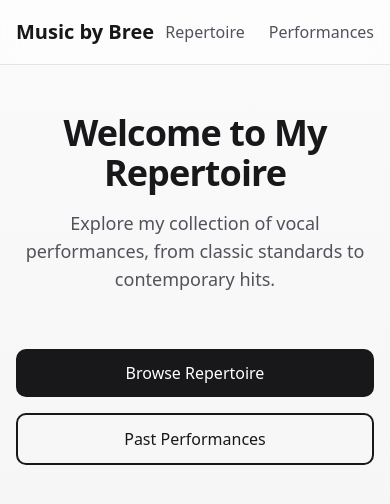
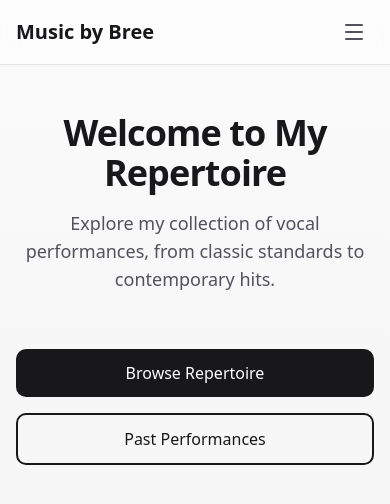
Before and after one commit to bchristie/musicbybree, a Next.js app: page / in a window 390 px wide. Shown: the top 504 px of the page. Built offline with nearby package versions, Linux system fonts and the light colour scheme.

Commit message:
Mobile menu

```diff
--- a/components/PublicHeader/index.tsx
+++ b/components/PublicHeader/index.tsx
@@ -2,39 +2,101 @@
 
 import Link from "next/link";
 import { usePathname } from "next/navigation";
+import { useState, useEffect } from "react";
+import { Menu, X } from "lucide-react";
 
 export function PublicHeader() {
   const pathname = usePathname();
+  const [isMenuOpen, setIsMenuOpen] = useState(false);
+
+  // Close menu when route changes
+  useEffect(() => {
+    setIsMenuOpen(false);
+  }, [pathname]);
+
+  // Prevent body scroll when menu is open
+  useEffect(() => {
+    if (isMenuOpen) {
+      document.body.style.overflow = "hidden";
+    } else {
+      document.body.style.overflow = "unset";
+    }
+    return () => {
+      document.body.style.overflow = "unset";
+    };
+  }, [isMenuOpen]);
+
+  const navLinks = [
+    { href: "/repertoire", label: "Repertoire" },
+    { href: "/performances", label: "Performances" },
+  ];
 
   return (
-    <header className="border-b border-zinc-200 dark:border-zinc-800 bg-white/50 dark:bg-zinc-950/50 backdrop-blur-sm sticky top-0 z-10">
+    <>
+      <header className="border-b border-zinc-200 dark:border-zinc-800 bg-white/50 dark:bg-zinc-950/50 backdrop-blur-sm sticky top-0 z-50">
         <nav className="max-w-7xl mx-auto px-4 sm:px-6 lg:px-8 h-16 flex items-center justify-between">
           <Link href="/" className="text-xl font-bold text-zinc-900 dark:text-zinc-50">
             Music by Bree
           </Link>
-        <div className="flex gap-6">
+
+          {/* Desktop Navigation */}
+          <div className="hidden md:flex gap-6">
+            {navLinks.map((link) => (
               <Link
-            href="/repertoire"
+                key={link.href}
+                href={link.href}
                 className={
-              pathname === "/repertoire"
+                  pathname === link.href
                     ? "text-zinc-900 dark:text-zinc-50 font-medium"
                     : "text-zinc-600 hover:text-zinc-900 dark:text-zinc-400 dark:hover:text-zinc-50 transition-colors"
                 }
               >
-            Repertoire
+                {link.label}
               </Link>
+            ))}
+          </div>
+
+          {/* Mobile Menu Button */}
+          <button
+            onClick={() => setIsMenuOpen(!isMenuOpen)}
+            className="md:hidden p-2 text-zinc-600 hover:text-zinc-900 dark:text-zinc-400 dark:hover:text-zinc-50 transition-colors"
+            aria-label="Toggle menu"
+          >
+            {isMenuOpen ? <X size={24} /> : <Menu size={24} />}
+          </button>
+        </nav>
+      </header>
+
+      {/* Mobile Menu Overlay */}
+      {isMenuOpen && (
+        <div
+          className="fixed inset-0 bg-black/50 z-40 md:hidden"
+          onClick={() => setIsMenuOpen(false)}
+        />
+      )}
+
+      {/* Mobile Menu Drawer */}
+      <div
+        className={`fixed top-16 right-0 bottom-0 w-64 bg-white dark:bg-zinc-950 border-l border-zinc-200 dark:border-zinc-800 z-40 transform transition-transform duration-300 ease-in-out md:hidden ${
+          isMenuOpen ? "translate-x-0" : "translate-x-full"
+        }`}
+      >
+        <nav className="flex flex-col p-6 gap-4">
+          {navLinks.map((link) => (
             <Link
-            href="/performances"
+              key={link.href}
+              href={link.href}
               className={
-              pathname === "/performances"
-                ? "text-zinc-900 dark:text-zinc-50 font-medium"
-                : "text-zinc-600 hover:text-zinc-900 dark:text-zinc-400 dark:hover:text-zinc-50 transition-colors"
+                pathname === link.href
+                  ? "text-zinc-900 dark:text-zinc-50 font-medium text-lg"
+                  : "text-zinc-600 hover:text-zinc-900 dark:text-zinc-400 dark:hover:text-zinc-50 transition-colors text-lg"
               }
             >
-            Performances
+              {link.label}
             </Link>
+          ))}
+        </nav>
       </div>
-      </nav>
-    </header>
+    </>
   );
 }
```
Lines whose indentation alone changed are shown as unchanged.
